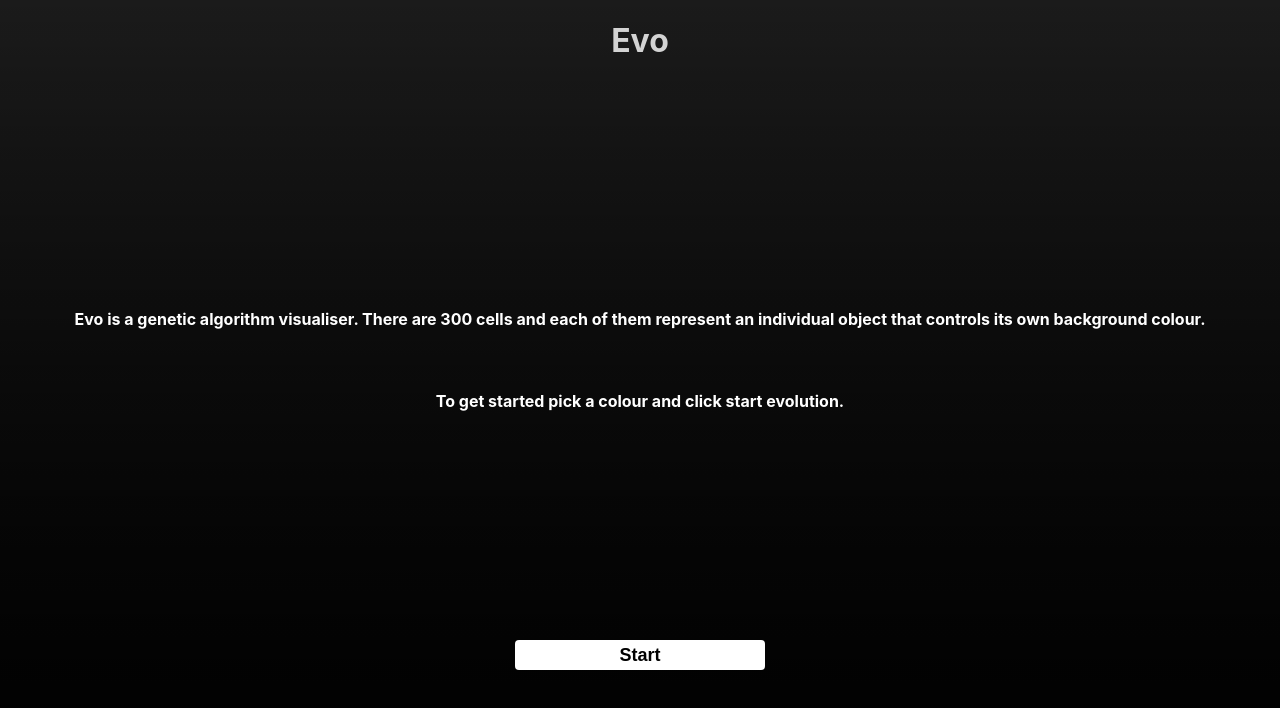
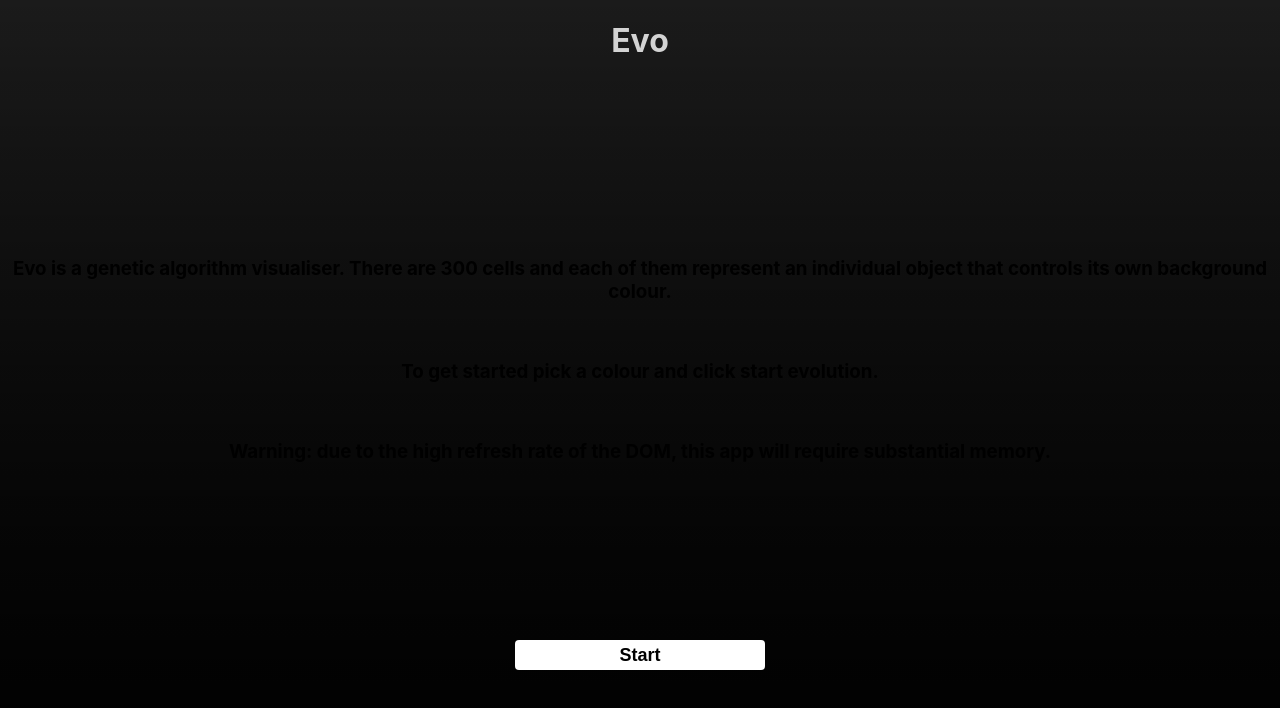
Before and after one commit to hao441/Evo, a React (Create React App) app: page / in a window 1280 px wide. Shown: the top 708 px of the page. Built offline with nearby package versions, Linux system fonts and the light colour scheme.

Commit message:
Lower refresh rate

```diff
--- a/src/App.js
+++ b/src/App.js
@@ -130,7 +130,7 @@ function App() {
 
       generation++
 
-    }, 10)
+    }, 100)
 
 
   })
--- a/src/Welcome.jsx
+++ b/src/Welcome.jsx
@@ -22,9 +22,11 @@ const Welcome = () => {
             <h1 className="title">Evo</h1>
         </div>
         <div className="grid-item-2">
-            <h4>Evo is a genetic algorithm visualiser. There are 300 cells and each of them represent an individual object that controls its own background colour.</h4>
+            <h3>Evo is a genetic algorithm visualiser. There are 300 cells and each of them represent an individual object that controls its own background colour.</h3>
             <br/>
-            <h4>To get started pick a colour and click start evolution.</h4>
+            <h3>To get started pick a colour and click start evolution.</h3>
+            <br />
+            <h3>Warning: due to the high refresh rate of the DOM, this app will require substantial memory.</h3>
         </div>
         <div className="grid-item-3">
             <button className="start-button" onClick={() => navigate("/evo")}>Start</button>
```
